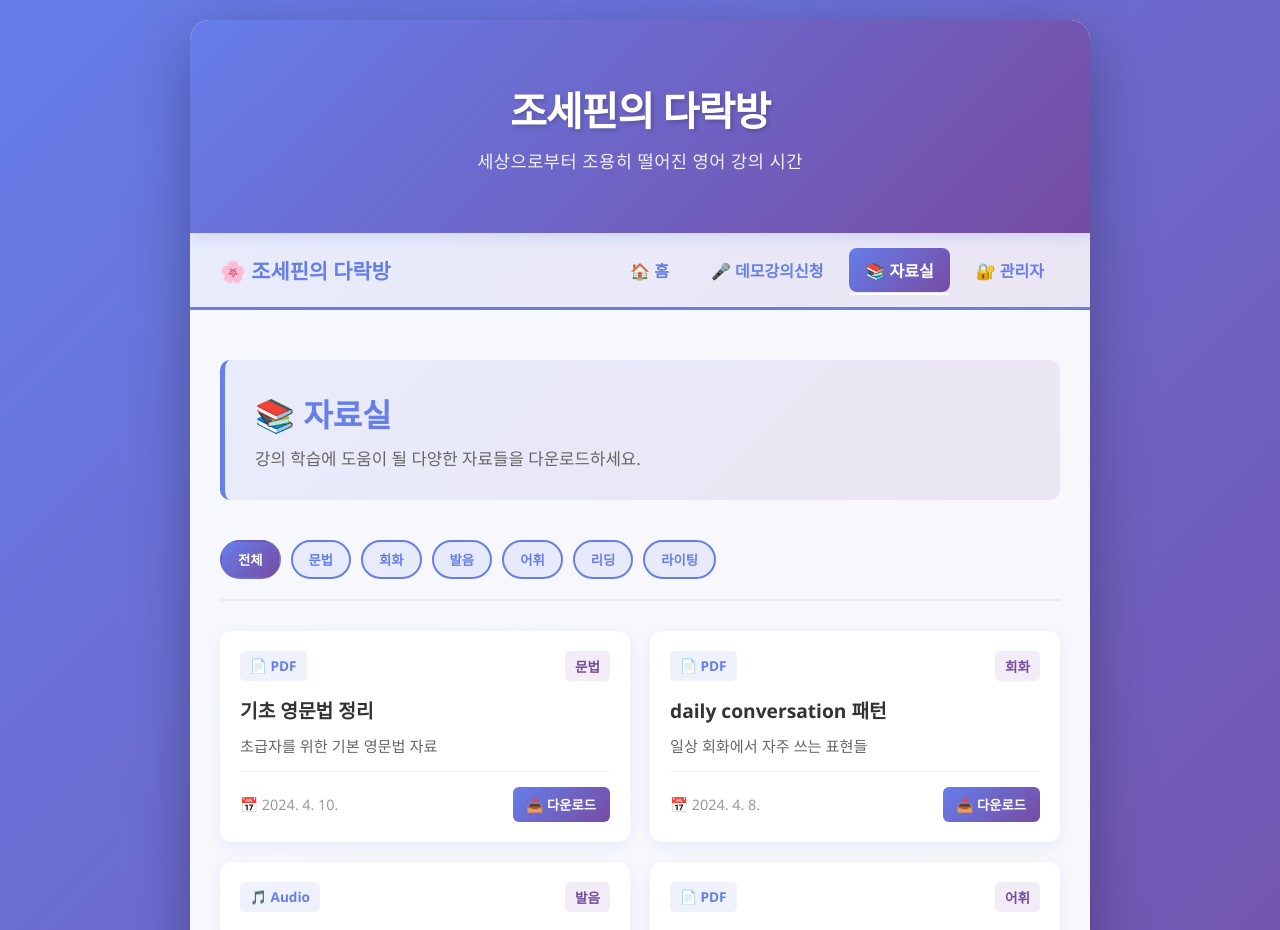
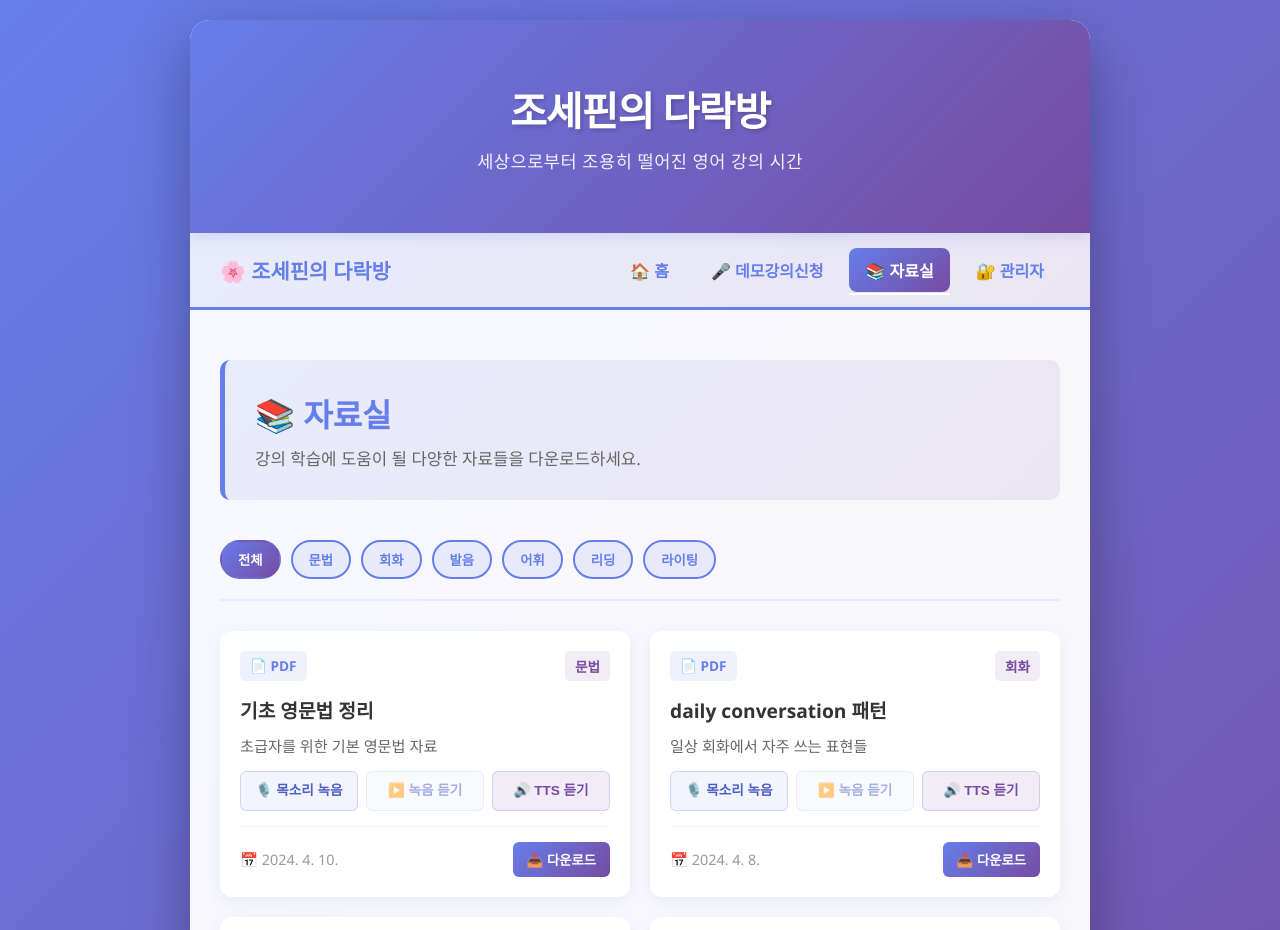
Before and after one commit to summer0701/JosephineSchd, a React (Create React App) app: page /JosephineSchd/materials in a window 1280 px wide. Shown: the top 930 px of the page. Built offline with nearby package versions, Linux system fonts and the light colour scheme.

Commit message:
Add audio recording and playback features with UI controls

```diff
--- a/src/App.css
+++ b/src/App.css
@@ -451,6 +451,48 @@ body {
   flex-grow: 1;
 }
 
+.material-audio-controls {
+  display: grid;
+  grid-template-columns: repeat(3, minmax(0, 1fr));
+  gap: 8px;
+  margin-bottom: 15px;
+}
+
+.audio-btn {
+  min-height: 40px;
+  padding: 8px 10px;
+  border: 1px solid rgba(102, 126, 234, 0.25);
+  border-radius: 6px;
+  background: rgba(102, 126, 234, 0.08);
+  color: #4f5fc7;
+  cursor: pointer;
+  font-size: 0.85em;
+  font-weight: 700;
+  line-height: 1.2;
+  transition: all 0.3s ease;
+}
+
+.audio-btn:hover:not(:disabled) {
+  background: rgba(102, 126, 234, 0.16);
+  transform: translateY(-1px);
+}
+
+.audio-btn:disabled {
+  cursor: not-allowed;
+  opacity: 0.5;
+}
+
+.record-btn.active {
+  background: #ef476f;
+  border-color: #ef476f;
+  color: white;
+}
+
+.tts-btn {
+  background: rgba(118, 75, 162, 0.1);
+  color: #764ba2;
+}
+
 .material-footer {
   display: flex;
   justify-content: space-between;
@@ -484,6 +526,12 @@ body {
   padding: 40px 20px;
   color: #999;
   font-size: 1.1em;
+}
+
+@media (max-width: 480px) {
+  .material-audio-controls {
+    grid-template-columns: 1fr;
+  }
 }
 
 /* ========== 관리자 페이지 스타일 ========== */
--- a/src/pages/Materials.jsx
+++ b/src/pages/Materials.jsx
@@ -1,4 +1,10 @@
-import React, { useState } from "react";
+import React, { useEffect, useRef, useState } from "react";
+import {
+  AUDIO_ACTIONS,
+  buildMaterialSpeechText,
+  canStartAudioAction,
+  getRecordingButtonLabel,
+} from "../utils/materialAudio";
 
 function Materials() {
   const [materials] = useState([
@@ -53,7 +59,19 @@ function Materials() {
   ]);
 
   const [selectedCategory, setSelectedCategory] = useState("전체");
+  const [recordings, setRecordings] = useState({});
+  const [activeAudio, setActiveAudio] = useState({
+    action: AUDIO_ACTIONS.IDLE,
+    materialId: null,
+  });
+  const mediaRecorderRef = useRef(null);
+  const recordedChunksRef = useRef([]);
+  const audioRef = useRef(null);
+  const streamRef = useRef(null);
+  const recordingsRef = useRef({});
+
   const categories = ["전체", "문법", "회화", "발음", "어휘", "리딩", "라이팅"];
+  const isAudioBusy = !canStartAudioAction(activeAudio.action);
 
   const filteredMaterials =
     selectedCategory === "전체"
@@ -72,6 +90,167 @@ function Materials() {
         return "📎";
     }
   };
+
+  const resetActiveAudio = () => {
+    setActiveAudio({ action: AUDIO_ACTIONS.IDLE, materialId: null });
+  };
+
+  const stopTts = () => {
+    if ("speechSynthesis" in window) {
+      window.speechSynthesis.cancel();
+    }
+  };
+
+  const stopRecordingStream = () => {
+    streamRef.current?.getTracks().forEach((track) => track.stop());
+    streamRef.current = null;
+  };
+
+  const stopRecordedPlayback = () => {
+    if (audioRef.current) {
+      audioRef.current.pause();
+      audioRef.current.currentTime = 0;
+      audioRef.current = null;
+    }
+  };
+
+  const stopCurrentAudio = () => {
+    stopTts();
+    stopRecordedPlayback();
+
+    if (mediaRecorderRef.current?.state === "recording") {
+      mediaRecorderRef.current.stop();
+    } else {
+      resetActiveAudio();
+    }
+  };
+
+  const handleRecordClick = async (materialId) => {
+    const isCurrentRecording =
+      activeAudio.action === AUDIO_ACTIONS.RECORDING &&
+      activeAudio.materialId === materialId;
+
+    if (isCurrentRecording) {
+      stopCurrentAudio();
+      return;
+    }
+
+    if (isAudioBusy) {
+      alert("TTS 듣기, 녹음, 녹음 듣기는 동시에 사용할 수 없습니다.");
+      return;
+    }
+
+    if (!navigator.mediaDevices?.getUserMedia || !window.MediaRecorder) {
+      alert("이 브라우저에서는 목소리 녹음을 지원하지 않습니다.");
+      return;
+    }
+
+    try {
+      const stream = await navigator.mediaDevices.getUserMedia({ audio: true });
+      const mediaRecorder = new MediaRecorder(stream);
+
+      recordedChunksRef.current = [];
+      streamRef.current = stream;
+      mediaRecorderRef.current = mediaRecorder;
+
+      mediaRecorder.ondataavailable = (event) => {
+        if (event.data.size > 0) {
+          recordedChunksRef.current.push(event.data);
+        }
+      };
+
+      mediaRecorder.onstop = () => {
+        const audioBlob = new Blob(recordedChunksRef.current, {
+          type: mediaRecorder.mimeType || "audio/webm",
+        });
+
+        setRecordings((prev) => {
+          if (prev[materialId]) {
+            URL.revokeObjectURL(prev[materialId]);
+          }
+
+          const nextRecordings = {
+            ...prev,
+            [materialId]: URL.createObjectURL(audioBlob),
+          };
+
+          recordingsRef.current = nextRecordings;
+          return nextRecordings;
+        });
+
+        stopRecordingStream();
+        resetActiveAudio();
+      };
+
+      mediaRecorder.start();
+      setActiveAudio({ action: AUDIO_ACTIONS.RECORDING, materialId });
+    } catch (error) {
+      stopRecordingStream();
+      resetActiveAudio();
+      alert("마이크 권한을 확인한 뒤 다시 시도해주세요.");
+    }
+  };
+
+  const handleRecordingPlayback = (materialId) => {
+    if (isAudioBusy) {
+      alert("TTS 듣기, 녹음, 녹음 듣기는 동시에 사용할 수 없습니다.");
+      return;
+    }
+
+    const recordingUrl = recordings[materialId];
+
+    if (!recordingUrl) {
+      return;
+    }
+
+    const audio = new Audio(recordingUrl);
+    audioRef.current = audio;
+    setActiveAudio({ action: AUDIO_ACTIONS.PLAYBACK, materialId });
+
+    audio.onended = resetActiveAudio;
+    audio.onerror = resetActiveAudio;
+    audio.play().catch(() => {
+      resetActiveAudio();
+      alert("녹음 파일을 재생할 수 없습니다.");
+    });
+  };
+
+  const handleTtsClick = (material) => {
+    if (isAudioBusy) {
+      alert("TTS 듣기, 녹음, 녹음 듣기는 동시에 사용할 수 없습니다.");
+      return;
+    }
+
+    if (!("speechSynthesis" in window) || !window.SpeechSynthesisUtterance) {
+      alert("이 브라우저에서는 TTS 듣기를 지원하지 않습니다.");
+      return;
+    }
+
+    const speechText = buildMaterialSpeechText(material);
+
+    if (!speechText) {
+      return;
+    }
+
+    const utterance = new SpeechSynthesisUtterance(speechText);
+    utterance.lang = "ko-KR";
+    utterance.onend = resetActiveAudio;
+    utterance.onerror = resetActiveAudio;
+
+    setActiveAudio({ action: AUDIO_ACTIONS.TTS, materialId: material.id });
+    window.speechSynthesis.speak(utterance);
+  };
+
+  useEffect(() => {
+    return () => {
+      stopTts();
+      stopRecordedPlayback();
+      stopRecordingStream();
+      Object.values(recordingsRef.current).forEach((url) =>
+        URL.revokeObjectURL(url)
+      );
+    };
+  }, []);
 
   return (
     <main className="main-content">
@@ -107,6 +286,46 @@ function Materials() {
                 </div>
                 <h3>{material.title}</h3>
                 <p>{material.description}</p>
+                <div className="material-audio-controls">
+                  <button
+                    type="button"
+                    className={`audio-btn record-btn ${
+                      activeAudio.action === AUDIO_ACTIONS.RECORDING &&
+                      activeAudio.materialId === material.id
+                        ? "active"
+                        : ""
+                    }`}
+                    onClick={() => handleRecordClick(material.id)}
+                    disabled={
+                      isAudioBusy &&
+                      !(
+                        activeAudio.action === AUDIO_ACTIONS.RECORDING &&
+                        activeAudio.materialId === material.id
+                      )
+                    }
+                  >
+                    {getRecordingButtonLabel(
+                      activeAudio.action === AUDIO_ACTIONS.RECORDING &&
+                        activeAudio.materialId === material.id
+                    )}
+                  </button>
+                  <button
+                    type="button"
+                    className="audio-btn playback-btn"
+                    onClick={() => handleRecordingPlayback(material.id)}
+                    disabled={!recordings[material.id] || isAudioBusy}
+                  >
+                    ▶️ 녹음 듣기
+                  </button>
+                  <button
+                    type="button"
+                    className="audio-btn tts-btn"
+                    onClick={() => handleTtsClick(material)}
+                    disabled={isAudioBusy}
+                  >
+                    🔊 TTS 듣기
+                  </button>
+                </div>
                 <div className="material-footer">
                   <span className="material-date">
                     📅 {new Date(material.date).toLocaleDateString("ko-KR")}
--- /dev/null
+++ b/src/utils/materialAudio.js
@@ -0,0 +1,22 @@
+export const AUDIO_ACTIONS = {
+  IDLE: "idle",
+  RECORDING: "recording",
+  TTS: "tts",
+  PLAYBACK: "playback",
+};
+
+export function buildMaterialSpeechText(material) {
+  return [material.title, material.description]
+    .filter(Boolean)
+    .map((text) => String(text).trim())
+    .filter(Boolean)
+    .join(". ");
+}
+
+export function getRecordingButtonLabel(isRecording) {
+  return isRecording ? "⏹️ 녹음 중지" : "🎙️ 목소리 녹음";
+}
+
+export function canStartAudioAction(activeAction) {
+  return activeAction === AUDIO_ACTIONS.IDLE;
+}
```
Also changed, not shown: 1 other file (tests, documents, lock files or other folders).
